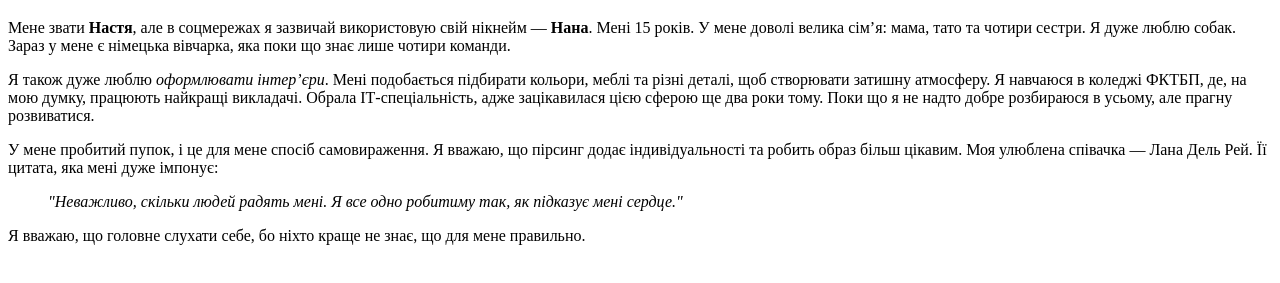
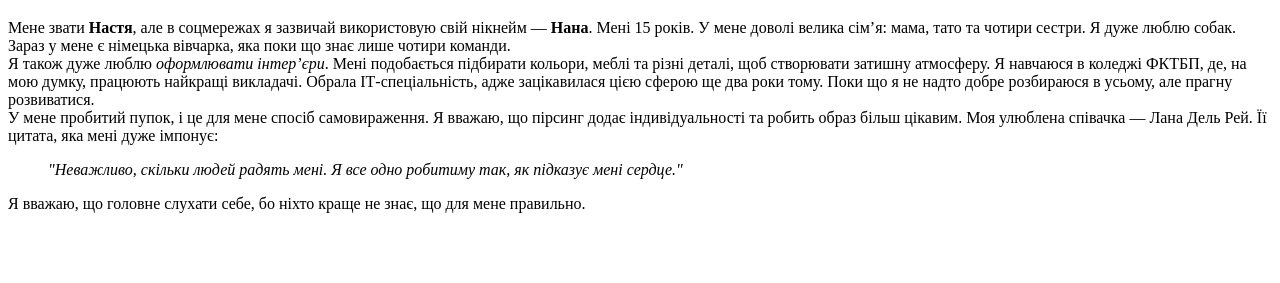
Before and after one commit to Anastasiia1900/html-homework, a plain HTML site: page task2_about.html in a window 1280 px wide. Shown: the part 61-344 px from the top of the page. Drawn offline with Linux system fonts and the light colour scheme.

Commit message:
Update task2_about.html

```diff
--- a/task2_about.html
+++ b/task2_about.html
@@ -6,21 +6,15 @@
 </head>
 <body>
     <h1>Про мене</h1>
-    <p>
         Мене звати <strong>Настя</strong>, але в соцмережах я зазвичай використовую свій нікнейм — <strong>Нана</strong>. Мені 15 років.
         У мене доволі велика сім’я: мама, тато та чотири сестри.
-        Я дуже люблю собак. Зараз у мене є німецька вівчарка, яка поки що знає лише чотири команди.
-    </p>
-    <p>
+        Я дуже люблю собак. Зараз у мене є німецька вівчарка, яка поки що знає лише чотири команди.<br>
         Я також дуже люблю <em>оформлювати інтер’єри</em>. Мені подобається підбирати кольори, меблі та різні деталі, щоб створювати затишну атмосферу.
         Я навчаюся в коледжі ФКТБП, де, на мою думку, працюють найкращі викладачі.
-        Обрала ІТ-спеціальність, адже зацікавилася цією сферою ще два роки тому. Поки що я не надто добре розбираюся в усьому, але прагну розвиватися.
-    </p>
-    <p>
+        Обрала ІТ-спеціальність, адже зацікавилася цією сферою ще два роки тому. Поки що я не надто добре розбираюся в усьому, але прагну розвиватися.<br>
         У мене пробитий пупок, і це для мене спосіб самовираження. Я вважаю, що пірсинг додає індивідуальності та робить образ більш цікавим.
         Моя улюблена співачка — Лана Дель Рей. Її цитата, яка мені дуже імпонує:
         <blockquote><em>"Неважливо, скільки людей радять мені. Я все одно робитиму так, як підказує мені сердце."</em></blockquote>
         Я вважаю, що головне слухати себе, бо ніхто краще не знає, що для мене правильно.
-    </p>
 </body>
 </html>
```
